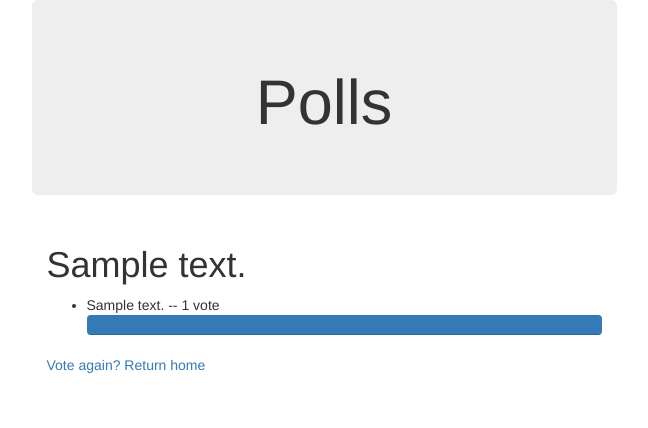
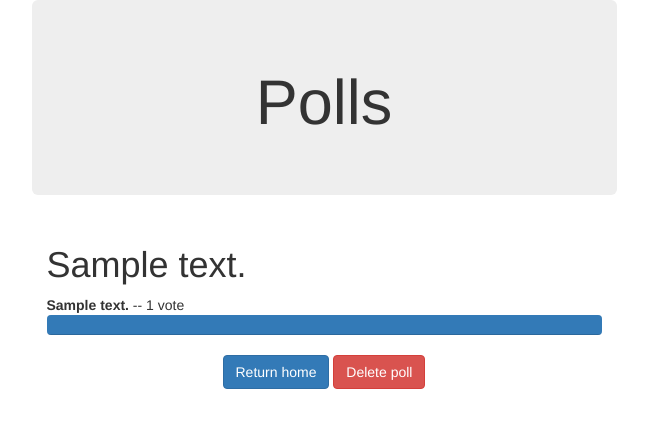
Before and after one commit to akaczm/polls, a Django app: page /polls/1/results/ in a window 1280 px wide. Shown: the top 428 px of the page, without its empty margins (316-964 px from the left). Run offline with Django 3.2, Linux system fonts and the light colour scheme; tables that the repository leaves empty hold one stand-in row (values such as "Sample post"); some libraries are stand-ins or nearby versions.

Commit message:
Added a way for users to delete polls.
Todo: ensure not any random person can delete a poll.

```diff
--- a/polls/templates/polls/results.html
+++ b/polls/templates/polls/results.html
@@ -2,9 +2,9 @@
 {% block titleappendix %}details{% endblock %}
 {% block mainbody %}
 <h1>{{ question.question_text }}</h1>
-<ul>
+<ul class="list-unstyled">
   {% for choice in question.choice_set.all %}
-    <li>{{ choice.choice_text }} -- {{ choice.votes }} vote{{ choice.votes|pluralize }}</li>
+    <li><b>{{ choice.choice_text }}</b> -- {{ choice.votes }} vote{{ choice.votes|pluralize }}</li>
     <div class="progress">
   <div class="progress-bar"
        role="progressbar"
@@ -18,7 +18,10 @@
 </div>
   {% endfor %}
 </ul>
-
-<a href="{% url 'polls:detail' question.id %}">Vote again?</a>
-<a href="{% url 'polls:index' %}">Return home</a>
+<div>
+  <p class="text-center">
+<a href="{% url 'polls:index' %}"><button type="button" class="btn btn-primary">Return home</button></a>
+<a href="{% url 'polls:deletepoll' question.id %}"><button type="button" class="btn btn-danger">Delete poll</button></a>
+</p>
+</div>
 {% endblock %}
--- a/polls/urls.py
+++ b/polls/urls.py
@@ -9,5 +9,6 @@ urlpatterns = [
         views.ResultsView.as_view(),
         name='results'),
     url(r'^(?P<question_id>[0-9]+)/vote/$', views.vote, name='vote'),
+    url(r'^(?P<pk>[0-9]+)/delete/$', views.deletepoll, name='deletepoll'),
     url(r'^addpoll/$', views.addpoll, name='addpoll'),
 ]
--- a/polls/views.py
+++ b/polls/views.py
@@ -76,3 +76,11 @@ def addpoll(request):
     else:
         form = QuestionForm()
         return render(request, 'polls/addpoll.html', {'questionform': form})
+
+
+def deletepoll(request, pk):
+    p = get_object_or_404(Question, pk=pk)
+    if request.method == "POST":
+        p.delete()
+        return HttpResponseRedirect(reverse('polls:index'))
+    return render(request, 'polls/deletepoll.html', {'pk': pk})
```
Also changed, not shown: polls/templates/polls/deletepoll.html (added, +18 -0 lines).
